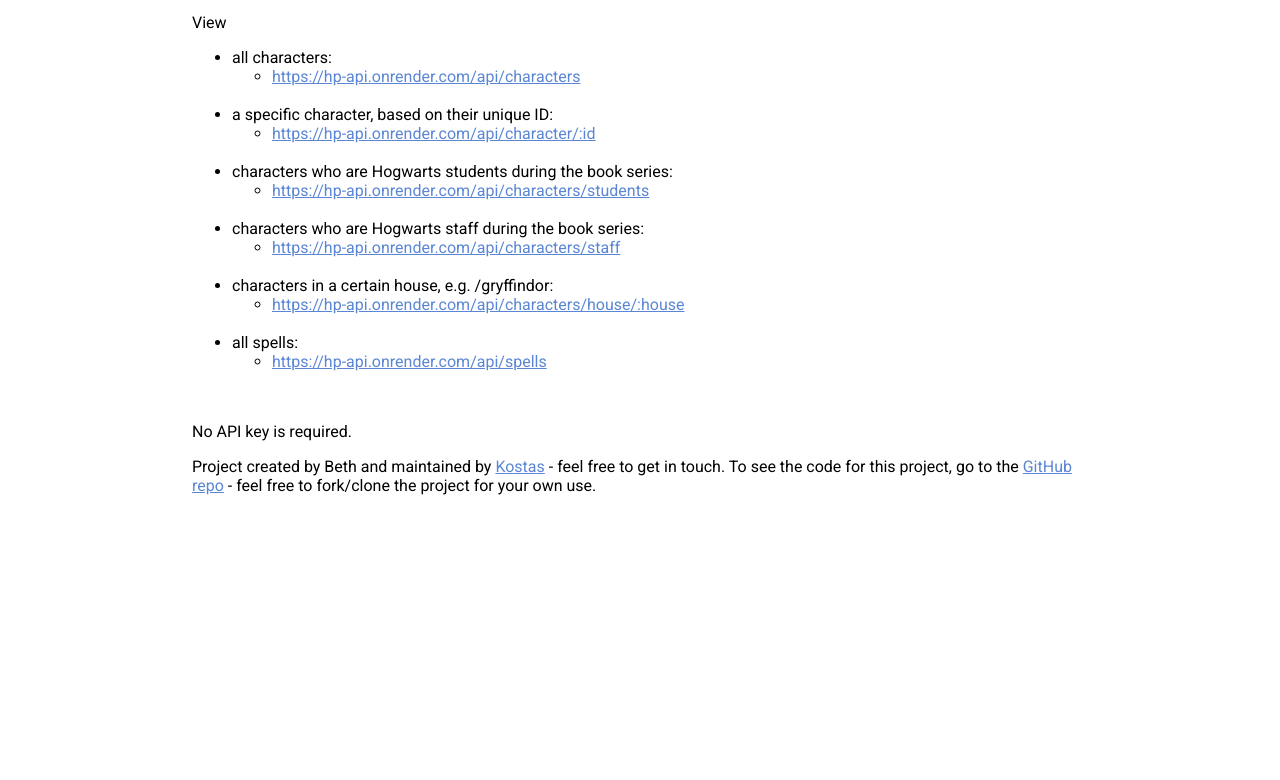
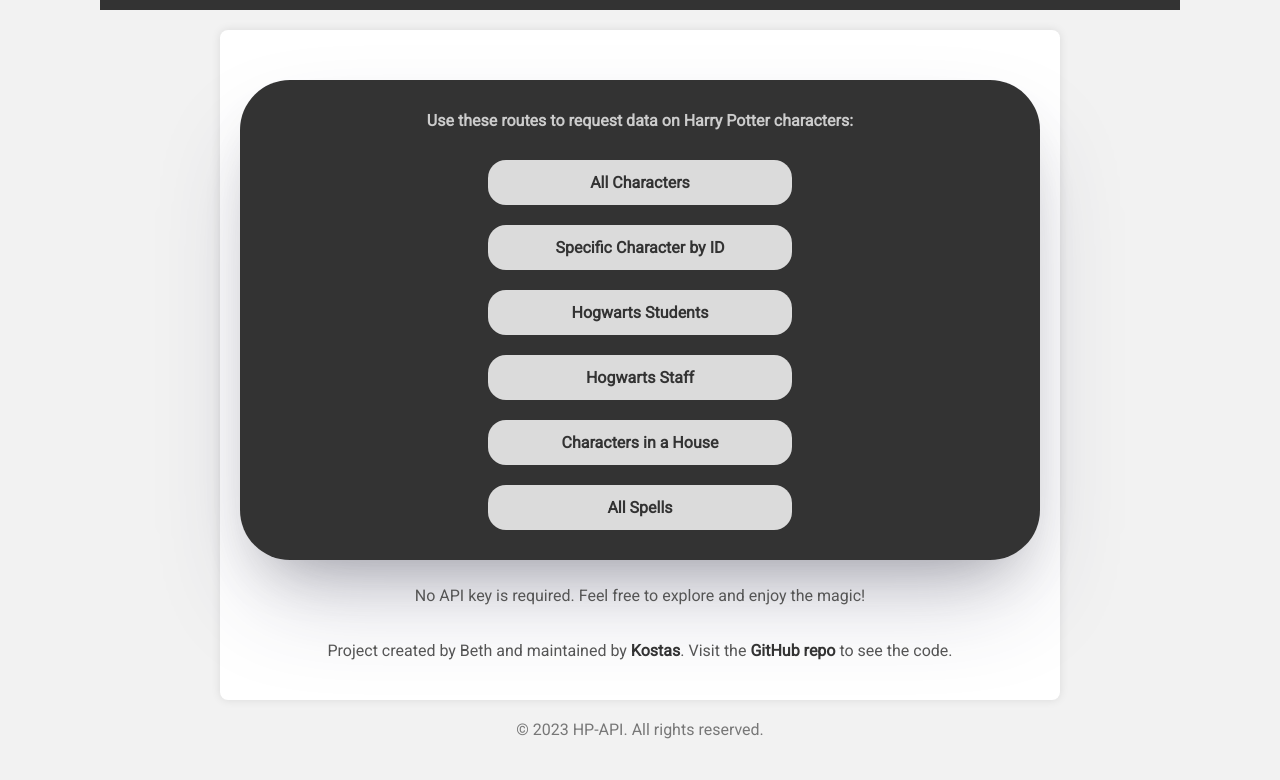
Before and after one commit to KostaSav/hp-api, a website: page public/index.html in a window 1280 px wide. Shown: the part 218-998 px from the top of the page. Before the commit the page ends 800 px from the top, so only its background shows below. Drawn offline with Linux system fonts and the light colour scheme.

Commit message:
Improved the UI of the website

```diff
--- a/public/index.html
+++ b/public/index.html
@@ -1,6 +1,8 @@
 <!DOCTYPE html>
-<html>
+<html lang="en">
 <head>
+  <meta charset="UTF-8">
+  <meta name="viewport" content="width=device-width, initial-scale=1.0">
   <title>HP-API // The Harry Potter API</title>
   <link href="https://fonts.googleapis.com/css?family=Roboto" rel="stylesheet">
   <link rel="stylesheet" type="text/css" href="./style.css">
@@ -10,48 +12,26 @@
     <h2>Welcome to the <span class="title">HP-API!</span></h2>
   </header>
   <main>
-    <p>Use these routes to request data on Harry Potter characters:</p>
-    View
-    <ul>
-    <li>all characters:
-      <ul>
-        <li><a href="https://hp-api.onrender.com/api/characters">https://hp-api.onrender.com/api/characters</a></li>
-      </ul>
-    </li>
-    <br>
-    <li>a specific character, based on their unique ID:
-      <ul>
-        <li><a href="https://hp-api.onrender.com/api/character/:id">https://hp-api.onrender.com/api/character/:id</a></li>
-      </ul>
-    </li>
-    <br>
-    <li>characters who are Hogwarts students during the book series:
-      <ul>
-        <li><a href="https://hp-api.onrender.com/api/characters/students">https://hp-api.onrender.com/api/characters/students</a></li>
-      </ul>
-    </li>
-    <br>
-    <li>characters who are Hogwarts staff during the book series:
-      <ul>
-        <li><a href="https://hp-api.onrender.com/api/characters/staff">https://hp-api.onrender.com/api/characters/staff</a></li>
-      </ul>
-    </li>
-    <br>
-    <li>characters in a certain house, e.g. /gryffindor:
-      <ul>
-        <li><a href="https://hp-api.onrender.com/api/characters/house/gryffindor">https://hp-api.onrender.com/api/characters/house/:house</a></li>
-      </ul>
-    </li>
-    <br>
-    <li>all spells:
-      <ul>
-        <li><a href="https://hp-api.onrender.com/api/spells">https://hp-api.onrender.com/api/spells</a></li>
-      </ul>
-    </li>
-    </ul>
-    <br>
-    <p>No API key is required.</p>
-    <p>Project created by Beth and maintained by <a href="https://github.com/KostaSav">Kostas</a> - feel free to get in touch. To see the code for this project, go to the <a href="https://github.com/bethfraser/hp-api">GitHub repo</a> - feel free to fork/clone the project for your own use.
+    <div class="container">
+      <div class="container_title">
+        <h1>Use these routes to request data on Harry Potter characters:</h1>
+      </div>
+      <div class="container_list">
+        <ul class="container_style">
+          <li class="container_li"><a href="https://hp-api.onrender.com/api/characters">All Characters</a></li>
+          <li class="container_li"><a href="https://hp-api.onrender.com/api/character/:id">Specific Character by ID</a></li>
+          <li class="container_li"><a href="https://hp-api.onrender.com/api/characters/students">Hogwarts Students</a></li>
+          <li class="container_li"><a href="https://hp-api.onrender.com/api/characters/staff">Hogwarts Staff</a></li>
+          <li class="container_li"><a href="https://hp-api.onrender.com/api/characters/house/gryffindor">Characters in a House</a></li>
+          <li class="container_li"><a href="https://hp-api.onrender.com/api/spells">All Spells</a></li>
+        </ul>
+      </div>
+    </div>
+    <p>No API key is required. Feel free to explore and enjoy the magic!</p>
+    <p>Project created by Beth and maintained by <a href="https://github.com/KostaSav" class="dev">Kostas</a>. Visit the <a href="https://github.com/bethfraser/hp-api" class="dev">GitHub repo</a> to see the code.</p>
   </main>
+  <footer>
+    &copy; 2023 HP-API. All rights reserved.
+  </footer>
 </body>
 </html>
--- a/public/style.css
+++ b/public/style.css
@@ -1,36 +1,133 @@
 body {
-  font-family: "Roboto", "Trebuchet MS", sans-serif;
+  font-family: 'Roboto', sans-serif;
   margin: 0;
+  padding: 0;
+  background-color: #f5f5f5;
+}
+
+header {
+  background-color: #333;
+  color: #fff;
+  text-align: center;
+  padding: 1em 0;
+}
+
+h2 span.title {
+  color: #ffd700; /* Gold color for the title */
 }
 
 main {
-  width: 70%;
-  margin: 0 auto;
-  padding-top: 30px;
+  display: flex;
+  flex-direction: column;
+  align-items: center;
+  max-width: 800px;
+  margin: 20px auto;
+  padding: 20px;
+  background-color: #fff;
+  box-shadow: 0 0 10px rgba(0, 0, 0, 0.1);
+  border-radius: 8px;
 }
 
-header {
+ul {
+  list-style-type: none;
+  padding: 0;
+  margin: 0;
   width: 100%;
-  text-align: center;
-  background-color: #444444;
-  color: white;
-  height: 150px;
 }
 
-h2 {
-  margin: 0;
-  line-height: 150px;
-  font-size: 50px;
-}
-
-.title {
-  color: #E5E55B;
+li {
+  margin-bottom: 10px;
 }
 
 a {
-  color: #5a86d5;
+  color: #333;
+  text-decoration: none;
+  font-weight: bold;
 }
 
 a:hover {
-  color: #83aaf0;
+  text-decoration: none;
+  color: #333;
 }
+
+p {
+  margin-bottom: 20px;
+  text-align: center;
+  color: #555;
+}
+
+footer {
+  margin-top: 20px;
+  text-align: center;
+  color: #777;
+}
+
+body{
+  background-color: #f2f2f2;
+  padding: 100px;
+  font-family: 'Roboto';
+}
+
+.container{
+  display: flex;
+  align-items: center;
+  flex-direction: column;
+  justify-content: space-around;
+  width: 100%;
+  height: 40%;
+  background-color: #333;;
+  margin: 10px auto;
+  margin-top: 30px;
+  border-radius: 50px;
+  padding-top: 20px;
+  padding-bottom: 10px;
+  box-shadow: rgba(50, 50, 93, 0.25) 0px 50px 100px -20px, rgba(0, 0, 0, 0.3) 0px 30px 60px -30px;
+}
+
+.title, .container_list{
+  margin: auto;
+  display: flex;
+  justify-content: center;
+}
+
+
+.container_li a {
+  display: block;
+  text-decoration: none;
+}
+
+
+.container_style{
+  list-style-type: none;
+
+}
+
+.container_title{
+  color: #cccccc;
+  font-size: 0.5rem;
+}
+.container_title:hover{
+  color: #ffd700;
+  cursor: default;
+}
+
+.container_li{
+  margin: 20px;
+  background-color: #dbdbdb;
+  color: white;
+  width: 300px;
+  height: 30px;
+  text-align: center;
+  padding: 2px;
+  padding-top: 13px;
+  border-radius: 18px;
+}
+.container_li:hover{
+  background-color: #ffd700;
+  color: white;
+  cursor: pointer;
+}
+
+.dev:hover{
+  color: #ffd700;
+}
```
